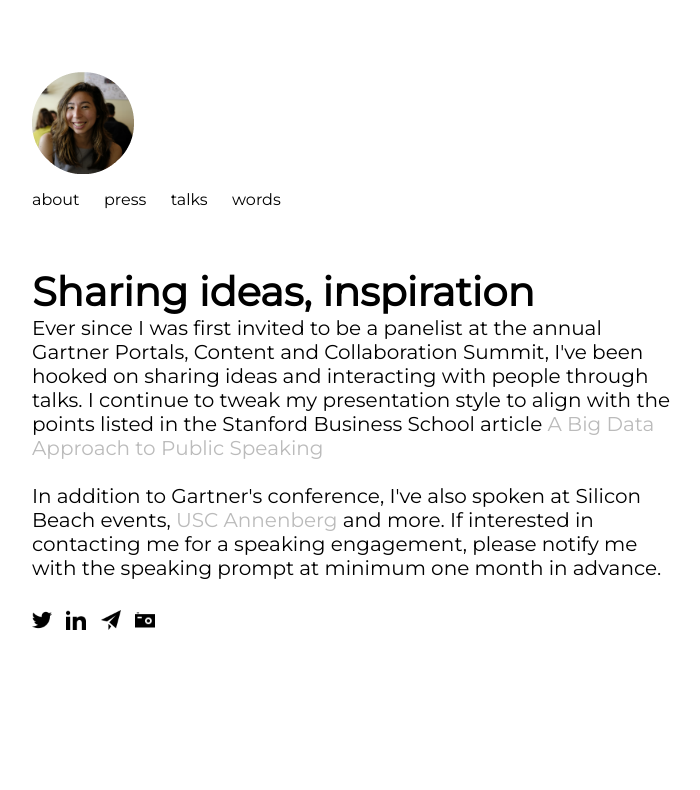
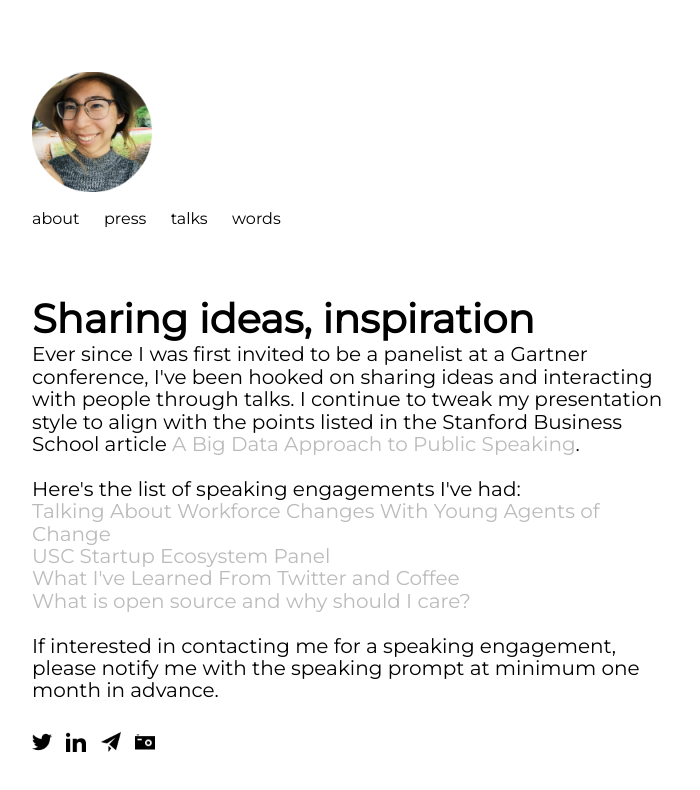
Before and after one commit to saraclay/saraclay.github.io, a website: page talks.html in a window 1280 px wide. Shown: the whole page, without its empty margins (104-804 px from the left). Drawn offline with nearby package versions, Linux system fonts and the light colour scheme.

Commit message:
Changed pro pic + press links

```diff
--- a/styles/style.css
+++ b/styles/style.css
@@ -3,6 +3,7 @@ body {
 	background-color:#fff;
 	color:#000;
   padding: 5% 10% 5% 10%;
+  line-height:140%;
 }
 
 #links > a {
@@ -26,12 +27,14 @@ body {
 	color:#000;
   font-size:60px;
   width: 65vw;
+  line-height:100%;
 }
 
 #description {
   font-size:35px;
   padding-top:2%;
   padding-right:10%;
+  line-height:120%;
 }
 
 #photos {
@@ -53,6 +56,7 @@ body {
 
 #content strong {
   font-size:40px;
+  line-height:120%;
 }
 
 #content > a {
--- a/talks.html
+++ b/talks.html
@@ -16,7 +16,7 @@
 
 
 <body>
-	<p><a href="index.html"><img src="img/me-cropped.png"></a></p>
+	<p><a href="index.html"><img src="img/hatface.png"></a></p>
 		<div id="links">
 		<a href="about.html">about</a> <a href="press.html">press</a> <a href="talks.html">talks</a> <a href="http://www.techvolo.wordpress.com" target="_blank">words</a>
 		</div>
@@ -24,10 +24,16 @@
 	<div id="content">
 	<strong>Sharing ideas, inspiration</strong>
 		<br>
-	Ever since I was first invited to be a panelist at the annual Gartner Portals, Content and Collaboration Summit,
-	I've been hooked on sharing ideas and interacting with people through talks. I continue to tweak my presentation style to align with the points listed in the Stanford Business School article <a href="https://www.gsb.stanford.edu/insights/big-data-approach-public-speaking" target="_blank">A Big Data Approach to Public Speaking</a>
+	Ever since I was first invited to be a panelist at a Gartner conference, I've been hooked on sharing ideas and interacting with people through talks. I continue to tweak my presentation style to align with the points listed in the Stanford Business School article <a href="https://www.gsb.stanford.edu/insights/big-data-approach-public-speaking" target="_blank">A Big Data Approach to Public Speaking</a>.
 	<br><br>
-	In addition to Gartner's conference, I've also spoken at Silicon Beach events, <a href="https://news.usc.edu/98682/alumni-master-the-art-of-networking/" target="_blank">USC Annenberg</a> and more. If interested in contacting me for a speaking engagement, please notify me with the speaking prompt at minimum one month in advance.
+	Here's the list of speaking engagements I've had:<br>
+	<a href="http://www.gartner.com/newsroom/id/2677216" target="_blank">Talking About Workforce Changes With Young Agents of Change</a><br>
+	<a href="https://www.marshall.usc.edu/news/events/2015/silicon-beach-university-southern-california" target="_blank">USC Startup Ecosystem Panel</a><br>
+	<a href="http://www.slideshare.net/sclayton11/what-ive-learned-from-twitter-and-coffee?ref=https://twitter.com/i/cards/tfw/v1/715385271542353920?cardname=player&autoplay_disabled=true&earned=true&lang=en&card_height=131" target="_blank">What I've Learned From Twitter and Coffee</a><br>
+	<a href="https://www.slideshare.net/secret/HrMsmOacT8BjAB" target="_blank">What is open source and why should I care?</a>
+
+	<br><br>
+	If interested in contacting me for a speaking engagement, please notify me with the speaking prompt at minimum one month in advance.
 	</div>
 
 	<div id="icons">
```
Also changed, not shown: about.html (+2 -2 lines), index.html (+1 -1 lines), press.html (+1 -2 lines), img/hatface.png (added).
